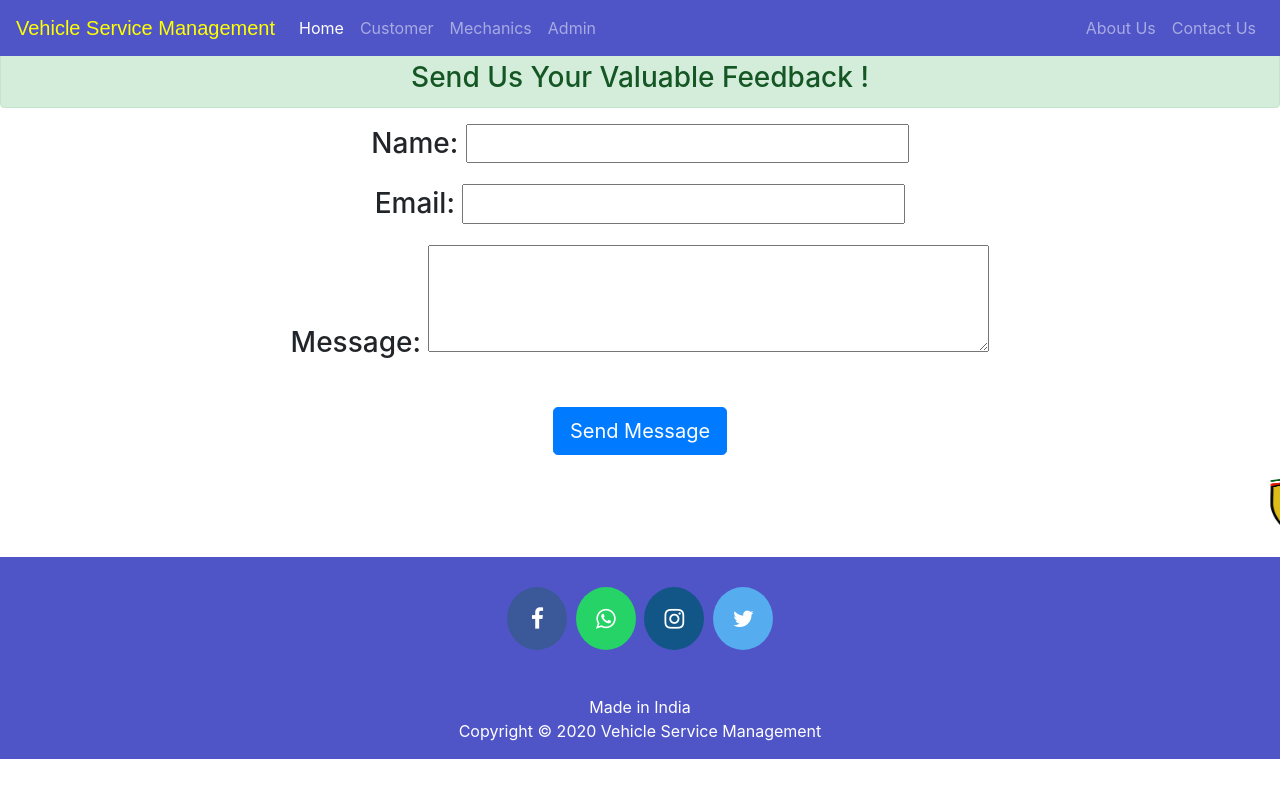
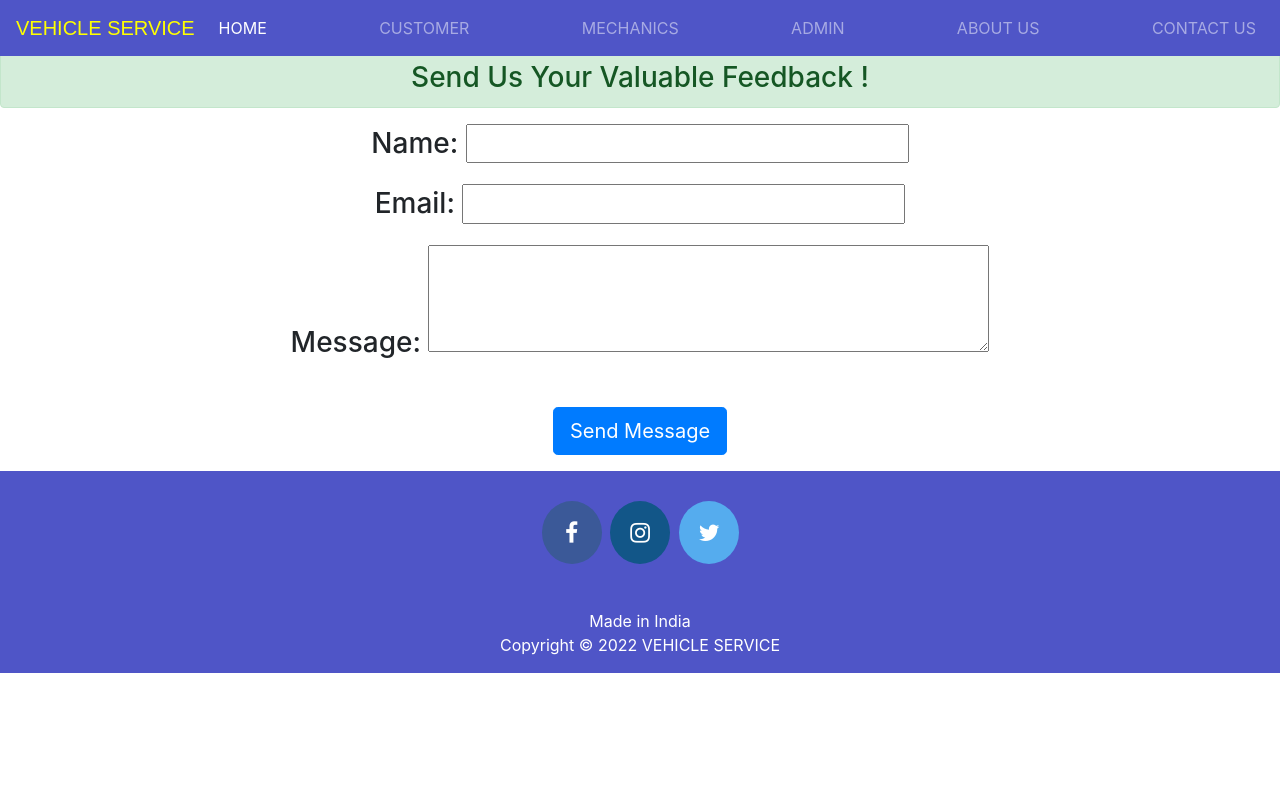
Before and after one commit to imobasshir/vehicleservice, a Django app: page /contactus in a window 1280 px wide. Run offline with Django 3.2, Linux system fonts and the light colour scheme; some libraries are stand-ins or nearby versions.

Commit message:
some changes in ui

```diff
--- a/templates/vehicle/adminlogin.html
+++ b/templates/vehicle/adminlogin.html
@@ -1,6 +1,7 @@
 <!DOCTYPE html>
 {% load widget_tweaks %}
 <html lang="en" dir="ltr">
+
 <head>
     <meta charset="utf-8">
     <title></title>
@@ -71,10 +72,9 @@
         .box input[type="submit"]:hover {
             background: #2ecc71
         }
-
-
     </style>
 </head>
+
 <body>
     {% include "vehicle/navbar.html" %}
     <div class="container">
@@ -101,4 +101,5 @@
     <br><br><br><br><br>
     {% include "vehicle/footer.html" %}
 </body>
+
 </html>
--- a/templates/vehicle/contactus.html
+++ b/templates/vehicle/contactus.html
@@ -4,10 +4,6 @@
 
 <head>
   <meta name="viewport" content="width=device-width, initial-scale=1, shrink-to-fit=no">
-
-
-
-
 </head>
 
 <body>
@@ -30,17 +26,17 @@
       </div>
     </form>
   </center>
-  <marquee behavior="scroll" direction="left">
-   <img src="{% static "images/ferrari.png" %}" width="120" height="80" alt="ferrari" />
-    <img src="{% static "images/ford.png" %}" width="120" height="80" alt="ford" />
-   <img src="{% static "images/lambo.png" %}" width="120" height="80" alt="lambo" />
-   <img src="{% static "images/mahindra.png" %}" width="120" height="80" alt="mahindra" />
-   <img src="{% static "images/tvs.png" %}" width="120" height="80" alt="tvs" />
-   <img src="{% static "images/tata.png" %}" width="120" height="80" alt="tata" />
-   <img src="{% static "images/hero.png" %}" width="120" height="80" alt="hero" />
-   <img src="{% static "images/rolls.png" %}" width="120" height="80" alt="rolls" />
-   <img src="{% static "images/suzuki.png" %}" width="120" height="80" alt="suzuki" />
- </marquee>
+  <!-- <marquee behavior="scroll" direction="left">
+    <img src="{% static " images/ferrari.png" %}" width="120" height="80" alt="ferrari" />
+    <img src="{% static " images/ford.png" %}" width="120" height="80" alt="ford" />
+    <img src="{% static " images/lambo.png" %}" width="120" height="80" alt="lambo" />
+    <img src="{% static " images/mahindra.png" %}" width="120" height="80" alt="mahindra" />
+    <img src="{% static " images/tvs.png" %}" width="120" height="80" alt="tvs" />
+    <img src="{% static " images/tata.png" %}" width="120" height="80" alt="tata" />
+    <img src="{% static " images/hero.png" %}" width="120" height="80" alt="hero" />
+    <img src="{% static " images/rolls.png" %}" width="120" height="80" alt="rolls" />
+    <img src="{% static " images/suzuki.png" %}" width="120" height="80" alt="suzuki" />
+  </marquee> -->
   {% include "vehicle/footer.html" %}
 </body>
 
--- a/templates/vehicle/footer.html
+++ b/templates/vehicle/footer.html
@@ -2,11 +2,7 @@
 <html>
 
 <head>
-
-
   <link rel="stylesheet" href="https://maxcdn.bootstrapcdn.com/font-awesome/4.7.0/css/font-awesome.min.css">
-
-
   <style>
     /*---------------------------------------
    Social section
@@ -64,7 +60,6 @@
 
   <p>
     <a href="https://facebook.com/" class="fa fa-facebook"></a>
-    <a href="https://api.whatsapp.com/send?phone=919572181024&text=Hello%20Sumit.%0d%0aHow%20are%20you%20%3f%0d%0aI%20came%20from%20your%20website.&source=&data=#" class="fa fa-whatsapp"></a>
     <a href="https://instagram.com/" class="fa fa-instagram"></a>
     <a href="https://twitter.com/" class="fa fa-twitter"></a>
   </p>
@@ -75,7 +70,7 @@
       <div class="col-md-12 col-sm-12">
         <div style="color:#ffffff;" class="wow fadeInUp footer-copyright">
           <p>Made in India <br>
-            Copyright &copy; 2020 Vehicle Service Management </p>
+            Copyright &copy; 2022 VEHICLE SERVICE</p>
         </div>
       </div>
     </div>
--- a/templates/vehicle/navbar.html
+++ b/templates/vehicle/navbar.html
@@ -3,9 +3,9 @@
 <html lang="en">
 
 <head>
-  <meta charset="utf-8">
-  <link rel="stylesheet" href="https://stackpath.bootstrapcdn.com/bootstrap/4.3.1/css/bootstrap.min.css">
-  <link rel="stylesheet" href="https://maxcdn.bootstrapcdn.com/font-awesome/4.7.0/css/font-awesome.min.css">
+  <meta charset="utf-8" />
+  <link rel="stylesheet" href="https://stackpath.bootstrapcdn.com/bootstrap/4.3.1/css/bootstrap.min.css" />
+  <link rel="stylesheet" href="https://maxcdn.bootstrapcdn.com/font-awesome/4.7.0/css/font-awesome.min.css" />
   <script src="https://ajax.googleapis.com/ajax/libs/jquery/3.3.1/jquery.min.js"></script>
   <script src="https://cdnjs.cloudflare.com/ajax/libs/popper.js/1.14.7/umd/popper.min.js"></script>
   <script src="https://stackpath.bootstrapcdn.com/bootstrap/4.3.1/js/bootstrap.min.js"></script>
@@ -13,54 +13,54 @@
   <style type="text/css">
     .bs-example {
       margin: 0px;
+    }
 
+    .bg-dark {
+      background-color: #4f55c7 !important;
     }
-    .bg-dark {
-    background-color: #4f55c7!important;
-}
+
     .navbar-brand {
       font-size: 20px;
       font-family: sans-serif;
-
     }
   </style>
 </head>
 
 <body>
-
-
-
   <div class="bs-example">
     <nav class="navbar navbar-expand-md bg-dark navbar-dark fixed-top">
-      <a href="/" class="navbar-brand" style="color:yellow;">Vehicle Service Management</a>
+      <a href="/" class="navbar-brand" style="color: yellow">VEHICLE SERVICE</a>
       <button type="button" class="navbar-toggler" data-toggle="collapse" data-target="#navbarCollapse">
         <span class="navbar-toggler-icon"></span>
       </button>
 
       <div class="collapse navbar-collapse justify-content-between" id="navbarCollapse">
         <div class="navbar-nav">
-          <a href="/" class="nav-item nav-link active">Home</a>
-
-          <a href="/customerclick" class="nav-item nav-link">Customer</a>
-          <a href="/mechanicsclick" class="nav-item nav-link">Mechanics</a>
-          <a href="/adminclick" class="nav-item nav-link">Admin</a>
-
-
+          <a href="/" class="nav-item nav-link active">HOME</a>
         </div>
 
         <div class="navbar-nav">
-          <a href="/aboutus" class="nav-item nav-link">About Us</a>
-          <a href="contactus" class="nav-item nav-link">Contact Us</a>
+          <a href="/customerclick" class="nav-item nav-link">CUSTOMER</a>
         </div>
 
+        <div class="navbar-nav">
+          <a href="/mechanicsclick" class="nav-item nav-link">MECHANICS</a>
+        </div>
 
+        <div class="navbar-nav">
+          <a href="/adminclick" class="nav-item nav-link">ADMIN</a>
+        </div>
 
+        <div class="navbar-nav">
+          <a href="/aboutus" class="nav-item nav-link">ABOUT US</a>
+        </div>
 
+        <div class="navbar-nav">
+          <a href="contactus" class="nav-item nav-link">CONTACT US</a>
+        </div>
       </div>
     </nav>
   </div>
-
-
 </body>
 
 </html>
```
Also changed, not shown: templates/vehicle/mechanicsignup.html (+3 -4 lines). Lines whose indentation alone changed are shown as unchanged.
